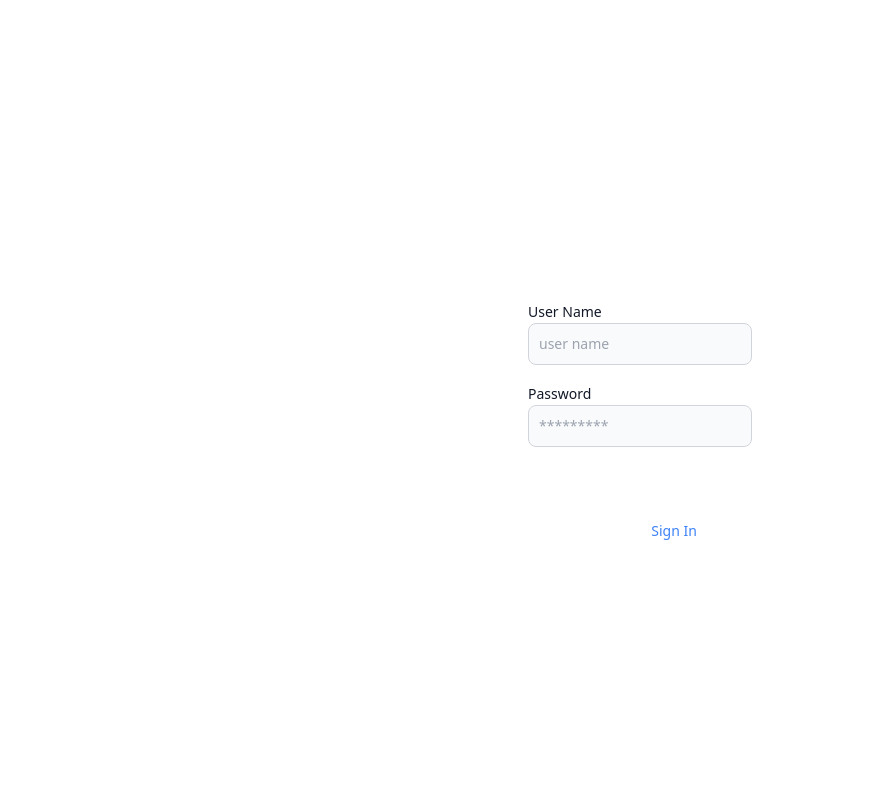
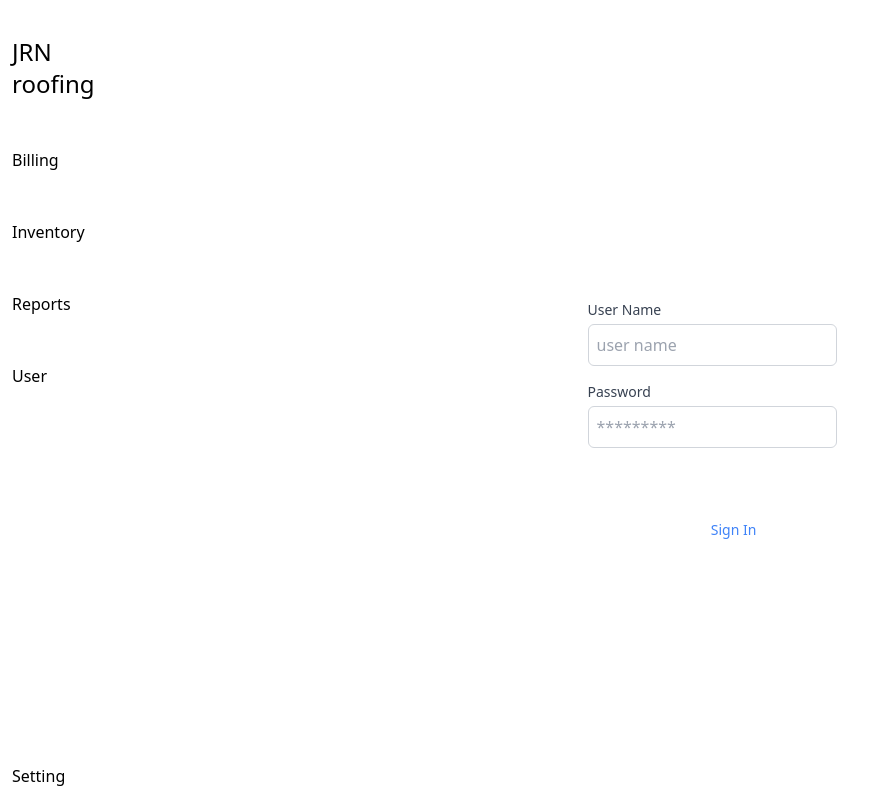
Before and after one commit to malinga9818/JRN-billing-and-inventory-management-system, a React (Vite) app in the folder front-end/: page /sign-up in a window 1280 px wide. Shown: the whole page, without its empty margins (0-890 px from the left). Built offline with nearby package versions, Linux system fonts and the light colour scheme.

Commit message:
Create dashboard initial structure and connct each modules to navigate among them.

```diff
--- a/front-end/package.json
+++ b/front-end/package.json
@@ -16,6 +16,7 @@
     "react": "^18.3.1",
     "react-bootstrap": "^2.10.5",
     "react-dom": "^18.3.1",
+    "react-icons": "^5.3.0",
     "react-router-dom": "^6.28.0"
   },
   "devDependencies": {
--- a/front-end/src/App.jsx
+++ b/front-end/src/App.jsx
@@ -1,21 +1,41 @@
-import React from 'react';
-import { BrowserRouter, Route, Routes } from 'react-router-dom';
-import SignIn from './Components/SignIn';
-import SignUp from './Components/SignUp';
+import { BrowserRouter, Route, Routes } from "react-router-dom";
+import SignIn from "./Components/SignIn";
+import SignUp from "./Components/SignUp";
+import NavigationBar from "./Components/NavigationBar";
+import BillingManagement from "./Pages/Billing/BillingManagement";
+import InventoryManagement from "./Pages/Inventory/InventoryManagement";
+import ReportManagement from "./Pages/Reports/ReportManagement";
+import UsersManagement from "./Pages/Users/UsersManagement";
+import Setting from "./Pages/Setting/SettingManagement";
+import Dashboard from "./Pages/Dashboard/Dashboard";
 
 function App() {
   return (
-    <div >
-<BrowserRouter>
-    <Routes>
-      <Route path='/' element={<SignIn/>}/>
-      <Route path='/sign-up' element={<SignUp/>}/>
+    <BrowserRouter>
+      <div className="flex h-screen">
+        {/* Side navbar */}
+        <div className="bg-light-gray w-36 md:w-44 h-full">
+          <NavigationBar />
+        </div>
 
-    </Routes>
-</BrowserRouter>
-
-    </div>
-  )
+        {/* our main content */}
+        <div className="flex-1">
+          <div className="p4">
+            <Routes>
+              <Route path="/sign-in" element={<SignIn />} />
+              <Route path="/sign-up" element={<SignUp />} />
+              <Route path="/" element={<Dashboard />} />
+              <Route path="/billing" element={<BillingManagement />} />
+              <Route path="/inventory" element={<InventoryManagement />} />
+              <Route path="/report" element={<ReportManagement />} />
+              <Route path="/user" element={<UsersManagement />} />
+              <Route path="/setting" element={<Setting />} />
+            </Routes>
+          </div>
+        </div>
+      </div>
+    </BrowserRouter>
+  );
 }
 
-export default App
+export default App;
--- /dev/null
+++ b/front-end/src/Components/NavigationBar.jsx
@@ -0,0 +1,35 @@
+import React from "react";
+import { Nav } from "react-bootstrap";
+import { NavLink } from "react-router-dom";
+import "./NavigationBar.css";
+
+function NavigationBar() {
+  return (
+    <>
+      <Nav className="flex flex-col justify-between p-3 bg-slate-200  h-screen">
+        <div className="flex flex-col gap-12">
+          <h5 className=" pt-6 text-2xl">JRN roofing</h5>
+          <Nav.Link as={NavLink} to="/billing" activeClassName="active-link">
+            Billing
+          </Nav.Link>
+          <Nav.Link as={NavLink} to="/inventory" activeClassName="active-link">
+            Inventory
+          </Nav.Link>
+          <Nav.Link as={NavLink} to="/report" activeClassName="active-link">
+            Reports
+          </Nav.Link>
+          <Nav.Link as={NavLink} to="/user" activeClassName="active-link">
+            User
+          </Nav.Link>
+        </div>
+        <div className="relative bottom-10 ">
+          <Nav.Link as={NavLink} to="/setting" activeClassName="active-link">
+            Setting
+          </Nav.Link>
+        </div>
+      </Nav>
+    </>
+  );
+}
+
+export default NavigationBar;
--- a/front-end/src/Components/SignIn.jsx
+++ b/front-end/src/Components/SignIn.jsx
@@ -1,58 +1,63 @@
-import { Button, Label, TextInput } from "flowbite-react";
 import React from "react";
 import { Link } from "react-router-dom";
+import { Form, Button } from "react-bootstrap";
 
-function SignIn() {
+function SignIn({ setAppear }) {
   return (
     <div className="bg-blue-950 lg:bg-black h-screen">
       <div className="flex items-center justify-center h-full text-white relative">
-        <div className="w-[500px] h-[600px] bg-blue-950 opacity-70 rounded-lg hidden lg:inline  relative left-20">
-          <div className=" flex flex-col justify-between h-full p-8">
+        <div className="w-[500px] h-[600px] bg-blue-950 opacity-70 rounded-lg hidden lg:inline relative left-20">
+          <div className="flex flex-col justify-between h-full p-8">
             <h1 className="text-3xl font-semibold relative top-2">
-              {" "}
               <span className="text-5xl font-bold bg-gradient-to-r from-red-800 via-red-400 to-red-800 bg-clip-text text-transparent">
                 JRN{" "}
               </span>
               Roofing..
             </h1>
-            <p className=" text-3xl font-thin relative ">
-              {" "}
+            <p className="text-3xl font-thin relative">
               <span className="text-4xl font-bold ml-2 bg-gradient-to-r from-yellow-500 via-yellow-100 to-yellow-600 bg-clip-text text-transparent">
                 Welcome!
               </span>
               <br />
               Log in to streamline your operations. Choose your role to get
-              started."{" "}
+              started.
             </p>
           </div>
         </div>
-        <div className=" w-[430px]  text-black bg-white rounded-md opacity-70 lg:opacity-70  relative right-0 lg:right-48  bottom-8 py-4 px-10">
+        <div className="w-[430px] text-black bg-white rounded-md opacity-70 lg:opacity-70 relative right-0 lg:right-48 bottom-8 py-4 px-10">
           <h3 className="text-center text-2xl font-bold mb-2">Sign In</h3>
-          <form className="flex flex-col gap-4  ">
-            <div>
-              <Label value="User Name" />
-              <TextInput
+          <Form className="flex flex-col gap-4">
+            <Form.Group controlId="username">
+              <Form.Label className="block mb-1 text-sm font-medium text-gray-700">
+                User Name
+              </Form.Label>
+              <Form.Control
                 type="text"
+                name="username"
                 placeholder="user name"
-                id="email"
-                className=""
+                className="p-2 w-full border border-gray-300 rounded-md"
+                required
               />
-            </div>
-            <div>
-              <Label value="Password" />
-              <TextInput
+            </Form.Group>
+            <Form.Group controlId="password">
+              <Form.Label className="block mb-1 text-sm font-medium text-gray-700">
+                Password
+              </Form.Label>
+              <Form.Control
                 type="password"
+                name="password"
                 placeholder="*********"
-                id="password"
+                className="p-2 w-full border border-gray-300 rounded-md"
+                required
               />
-            </div>
+            </Form.Group>
             <Button
-              className=" bg-gradient-to-r from-indigo-700 via-indigo-400 to-indigo-700 rounded-lg text-white"
+              className="py-2 bg-gradient-to-r from-indigo-700 via-indigo-400 to-indigo-700 rounded-lg text-white"
               type="submit"
             >
               Sign In
             </Button>
-          </form>
+          </Form>
           <div className="flex gap-2 text-sm mt-4">
             <span>If you don't have an account?</span>
             <Link to="/sign-up" className="text-blue-500">
--- a/front-end/src/Components/SignUp.jsx
+++ b/front-end/src/Components/SignUp.jsx
@@ -1,5 +1,5 @@
-import { Button, Label, TextInput } from "flowbite-react";
 import React from "react";
+import { Button, Form } from "react-bootstrap";
 import { Link } from "react-router-dom";
 
 function SignUp() {
@@ -21,38 +21,45 @@ function SignUp() {
                 Hi!!!
               </span>
               <br />
-              Sign Up with admin provided username and password. Choose your role to get
-              started."{" "}
+              Sign Up with admin provided username and password. Choose your
+              role to get started."{" "}
             </p>
           </div>
         </div>
         <div className=" w-[430px]  text-black bg-white rounded-md opacity-70 lg:opacity-70  relative right-0 lg:right-48  bottom-8 py-4 px-10">
           <h3 className="text-center text-2xl font-bold mb-2">Sign Up</h3>
-          <form className="flex flex-col gap-4  ">
-            <div>
-              <Label value="User Name" />
-              <TextInput
+          <Form className="flex flex-col gap-4">
+            <Form.Group controlId="username">
+              <Form.Label className="block mb-1 text-sm font-medium text-gray-700">
+                User Name
+              </Form.Label>
+              <Form.Control
                 type="text"
+                name="username"
                 placeholder="user name"
-                id="email"
-                className=""
+                className="p-2 w-full border border-gray-300 rounded-md"
+                required
               />
-            </div>
-            <div>
-              <Label value="Password" />
-              <TextInput
+            </Form.Group>
+            <Form.Group controlId="password">
+              <Form.Label className="block mb-1 text-sm font-medium text-gray-700">
+                Password
+              </Form.Label>
+              <Form.Control
                 type="password"
+                name="password"
                 placeholder="*********"
-                id="password"
+                className="p-2 w-full border border-gray-300 rounded-md"
+                required
               />
-            </div>
+            </Form.Group>
             <Button
-              className=" bg-gradient-to-r from-indigo-700 via-indigo-400 to-indigo-700 rounded-lg text-white"
+              className="py-2 bg-gradient-to-r from-indigo-700 via-indigo-400 to-indigo-700 rounded-lg text-white"
               type="submit"
             >
               Sign Up
             </Button>
-          </form>
+          </Form>
           <div className="flex gap-2 text-sm mt-4">
             <span>Have an account?</span>
             <Link to="/" className="text-blue-500">
--- /dev/null
+++ b/front-end/src/Pages/Billing/BillingManagement.jsx
@@ -0,0 +1,7 @@
+import React from "react";
+
+function BillingManagement() {
+  return <div>BillingManagement</div>;
+}
+
+export default BillingManagement;
--- /dev/null
+++ b/front-end/src/Pages/Dashboard/Dashboard.jsx
@@ -0,0 +1,9 @@
+import React from 'react'
+
+function Dashboard() {
+  return (
+    <div>Dashboard</div>
+  )
+}
+
+export default Dashboard
--- /dev/null
+++ b/front-end/src/Pages/Inventory/InventoryManagement.jsx
@@ -0,0 +1,9 @@
+import React from 'react'
+
+function InventoryManagement() {
+  return (
+    <div>InventoryManagement</div>
+  )
+}
+
+export default InventoryManagement
--- /dev/null
+++ b/front-end/src/Pages/Reports/ReportManagement.jsx
@@ -0,0 +1,9 @@
+import React from 'react'
+
+function ReportManagement() {
+  return (
+    <div>ReportManagement</div>
+  )
+}
+
+export default ReportManagement
--- /dev/null
+++ b/front-end/src/Pages/Setting/SettingManagement.jsx
@@ -0,0 +1,7 @@
+import React from "react";
+
+function SettingManagement() {
+  return <div>SettingManagement</div>;
+}
+
+export default SettingManagement;
--- /dev/null
+++ b/front-end/src/Pages/Users/UsersManagement.jsx
@@ -0,0 +1,9 @@
+import React from 'react'
+
+function UsersManagement() {
+  return (
+    <div>UsersManagement</div>
+  )
+}
+
+export default UsersManagement
```
Also changed, not shown: front-end/src/Components/NavigationBar.css (added), 1 other file (tests, documents, lock files or other folders).
